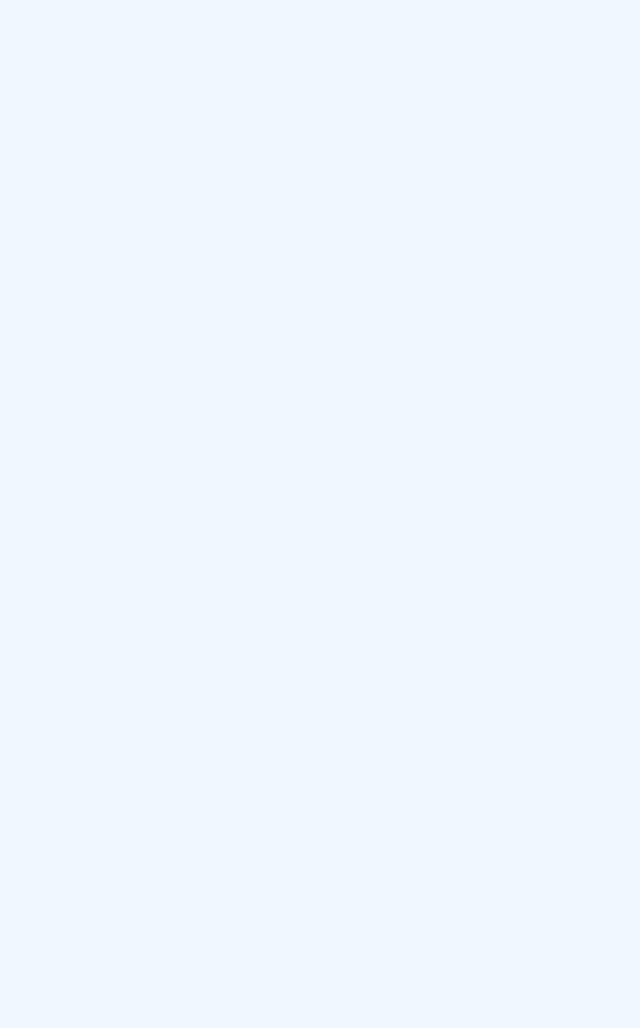
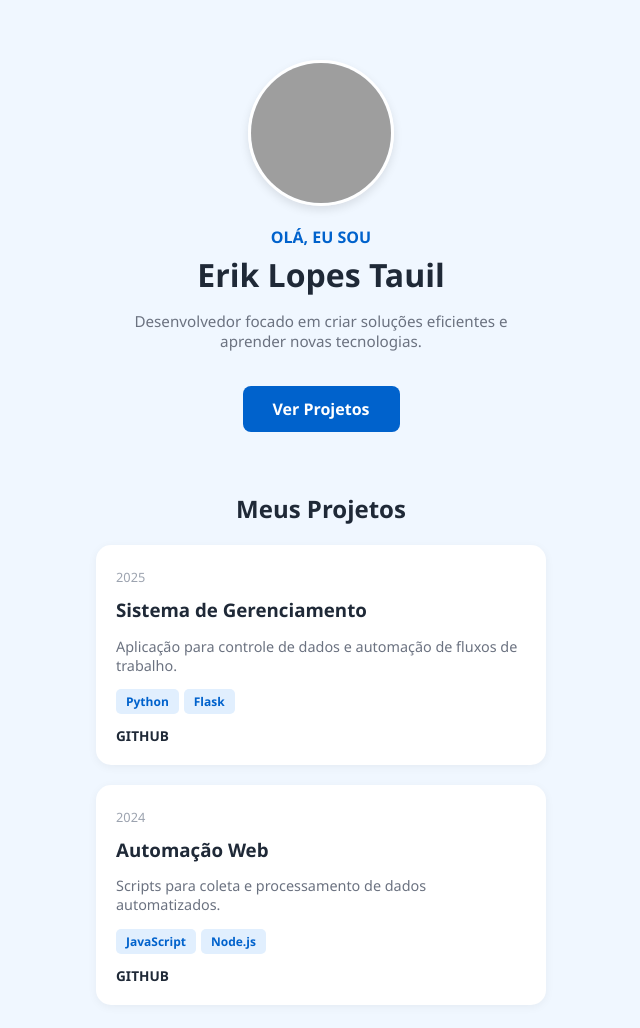
Before and after one commit to ErikTauil/eriktauil.github.io, a plain HTML site: page index.html in a window 1280 px wide. Shown: the whole page, without its empty margins (319-959 px from the left). Before the commit the page ends 800 px from the top, so only its background shows below. Drawn offline with Linux system fonts and the light colour scheme; grey boxes are pictures that could not be loaded.

Commit message:
Atualizar o index.html

```diff
--- a/index.html
+++ b/index.html
@@ -6,11 +6,10 @@
     <title>Erik Lopes Tauil | Portfolio</title>
     <style>
         :root {
-            --primary: #0056b3; /* Azul Safira Profissional */
-            --bg: #f0f7ff;      /* Azul Gelo Suave para o fundo */
+            --primary: #0062cc; /* Azul vibrante e profissional */
+            --bg: #f0f7ff;      /* Fundo azul gelo muito suave */
             --card-bg: #ffffff;
-            --text: #1f2937;
-            --tag-bg: #e1effe;  /* Azul claro para as tags */
+            --text: #1f2937;    /* Mantido conforme solicitado */
         }
         body {
             font-family: 'Segoe UI', sans-serif;
@@ -22,4 +21,83 @@
             align-items: center;
             padding: 20px;
         }
-        .header { text-align: center; margin-top: 40px; max-
+        .header { text-align: center; margin-top: 40px; max-width: 400px; }
+        .profile-pic {
+            width: 140px; height: 140px;
+            border-radius: 50%;
+            border: 3px solid white;
+            box-shadow: 0 4px 10px rgba(0,0,0,0.1);
+        }
+        .btn-projects {
+            background-color: var(--primary);
+            color: white;
+            padding: 12px 30px;
+            border-radius: 8px;
+            text-decoration: none;
+            font-weight: bold;
+            margin-top: 20px;
+            display: inline-block;
+            transition: background 0.3s;
+        }
+        .btn-projects:hover {
+            background-color: #004a99;
+        }
+        .section { width: 100%; max-width: 450px; margin-top: 40px; }
+        .card {
+            background: var(--card-bg);
+            border-radius: 15px;
+            padding: 20px;
+            margin-bottom: 20px;
+            box-shadow: 0 2px 10px rgba(0,0,0,0.05);
+        }
+        .tag {
+            background: #e1effe; /* Azul bem clarinho para o fundo da tag */
+            color: var(--primary);
+            padding: 4px 10px;
+            border-radius: 5px;
+            font-size: 0.75rem;
+            font-weight: bold;
+            margin-right: 5px;
+        }
+        .github-link {
+            display: block;
+            margin-top: 15px;
+            font-weight: bold;
+            text-decoration: none;
+            color: var(--text);
+            font-size: 0.85rem;
+        }
+    </style>
+</head>
+<body>
+
+    <div class="header">
+        <img src="https://github.com/ErikTauil.png" alt="Erik" class="profile-pic">
+        <p style="color:var(--primary); font-weight:bold; margin-top:15px; margin-bottom:5px;">OLÁ, EU SOU</p>
+        <h1 style="margin:0;">Erik Lopes Tauil</h1>
+        <p style="color:#6b7280; font-size:0.95rem;">Desenvolvedor focado em criar soluções eficientes e aprender novas tecnologias.</p>
+        <a href="#projetos" class="btn-projects">Ver Projetos</a>
+    </div>
+
+    <div id="projetos" class="section">
+        <h2 style="text-align:center;">Meus Projetos</h2>
+
+        <div class="card">
+            <span style="color:#9ca3af; font-size:0.8rem;">2025</span>
+            <h3 style="margin:10px 0;">Sistema de Gerenciamento</h3>
+            <p style="color:#6b7280; font-size:0.9rem;">Aplicação para controle de dados e automação de fluxos de trabalho.</p>
+            <span class="tag">Python</span><span class="tag">Flask</span>
+            <a href="https://github.com/ErikTauil/Projetos" class="github-link">GITHUB</a>
+        </div>
+
+        <div class="card">
+            <span style="color:#9ca3af; font-size:0.8rem;">2024</span>
+            <h3 style="margin:10px 0;">Automação Web</h3>
+            <p style="color:#6b7280; font-size:0.9rem;">Scripts para coleta e processamento de dados automatizados.</p>
+            <span class="tag">JavaScript</span><span class="tag">Node.js</span>
+            <a href="https://github.com/ErikTauil/Projetos" class="github-link">GITHUB</a>
+        </div>
+    </div>
+
+</body>
+</html>
```
